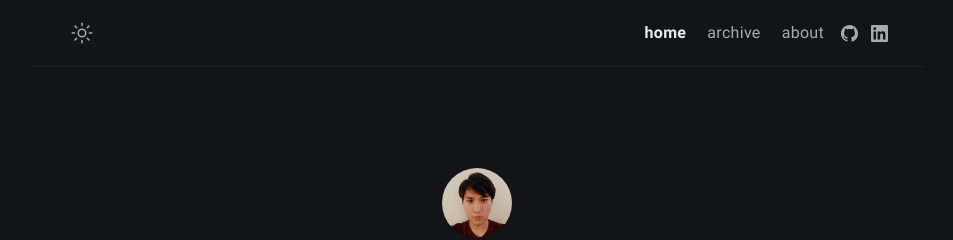
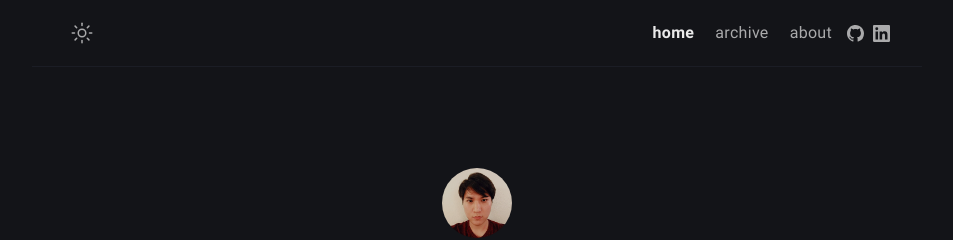
Before and after one commit to shishkebab/shishkebab.github.io, a Jekyll site: the page built from index.md, in a window 1280 px wide. Shown: the top 240 px of the page, without its empty margins (163-1116 px from the left). Built offline with Jekyll 4.4.1, drawn with Linux system fonts in a browser that asks for light colours.

Commit message:
reduced left and right margin of the icons further.

```diff
--- a/_sass/klise/_layout.scss
+++ b/_sass/klise/_layout.scss
@@ -99,8 +99,8 @@
       align-items: center;
       vertical-align: middle;
       line-height: 1;
-      padding-left: 4px;
-      padding-right: 4px;
+      padding-left: 2px;
+      padding-right: 2px;
 
       svg {
         display: block;
```
